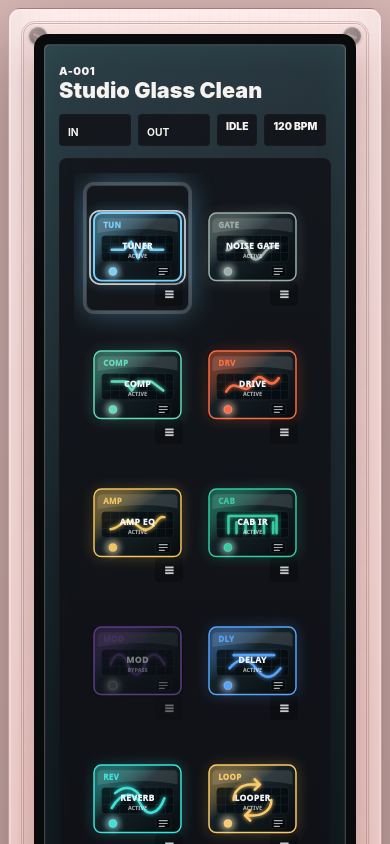
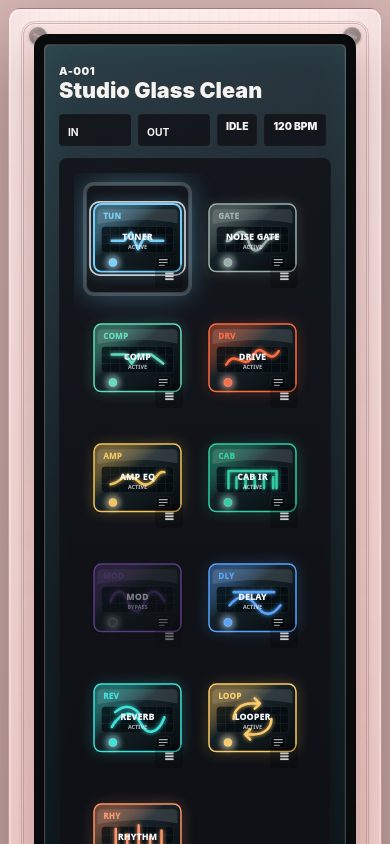
Before and after one commit to kimyounggaur/Guitar-Muti-Effector, a React (Vite) app: page / in a window 390 px wide. Shown: the top 844 px of the page. Built offline with nearby package versions, Linux system fonts and the light colour scheme.

Commit message:
Reduce LCD effect block height

```diff
--- a/src/styles/hardware.css
+++ b/src/styles/hardware.css
@@ -1,4 +1,8 @@
 .hardware-app {
+  --lcd-effect-block-height: clamp(104px, 7.1vw, 116px);
+  --lcd-effect-block-height-mobile: 108px;
+  --lcd-effect-rail-min-height: 292px;
+  --lcd-effect-window-min-height: 312px;
   min-height: 100vh;
   background:
     radial-gradient(circle at 50% -10%, rgba(30, 107, 138, 0.22), transparent 42%),
@@ -1364,22 +1368,22 @@
 }
 
 .screen-glass {
-  grid-template-rows: auto minmax(360px, 1fr) auto;
+  grid-template-rows: auto minmax(var(--lcd-effect-window-min-height), 1fr) auto;
   min-height: clamp(520px, 43vw, 700px);
 }
 
 .screen-chain-window {
-  min-height: 360px;
+  min-height: var(--lcd-effect-window-min-height);
   overflow: hidden;
 }
 
 .lcd-chain-rail {
   display: grid;
   grid-template-columns: repeat(auto-fit, minmax(128px, 1fr));
-  grid-auto-rows: minmax(126px, auto);
+  grid-auto-rows: minmax(var(--lcd-effect-block-height), auto);
   align-items: stretch;
   gap: 16px;
-  min-height: 340px;
+  min-height: var(--lcd-effect-rail-min-height);
   overflow-x: hidden;
   overflow-y: auto;
   padding: 16px;
@@ -1395,13 +1399,13 @@
 }
 
 .chain-effect-main {
-  min-height: 128px;
+  min-height: var(--lcd-effect-block-height);
 }
 
 @media (min-width: 1200px) {
   .lcd-chain-rail {
     grid-template-columns: repeat(6, minmax(118px, 1fr));
-    grid-template-rows: repeat(2, minmax(128px, 1fr));
+    grid-template-rows: repeat(2, minmax(var(--lcd-effect-block-height), 1fr));
   }
 }
 
@@ -1415,12 +1419,12 @@
   }
 
   .screen-chain-window {
-    min-height: 320px;
+    min-height: calc(var(--lcd-effect-window-min-height) - 16px);
   }
 
   .lcd-chain-rail {
     grid-template-columns: repeat(auto-fit, minmax(118px, 1fr));
-    min-height: 300px;
+    min-height: calc(var(--lcd-effect-rail-min-height) - 16px);
   }
 }
 
@@ -1434,18 +1438,19 @@
   }
 
   .screen-chain-window {
-    min-height: 420px;
+    min-height: 360px;
   }
 
   .lcd-chain-rail {
     grid-template-columns: repeat(2, minmax(0, 1fr));
-    min-height: 420px;
+    grid-auto-rows: minmax(var(--lcd-effect-block-height-mobile), auto);
+    min-height: 360px;
     gap: 12px;
     padding: 12px;
   }
 
   .chain-effect-main {
-    min-height: 118px;
+    min-height: var(--lcd-effect-block-height-mobile);
   }
 }
 
@@ -1930,7 +1935,7 @@
 /* SVG LCD effect blocks */
 .chain-effect-svg-button {
   display: block;
-  min-height: 136px;
+  min-height: var(--lcd-effect-block-height);
   border: 0;
   background: transparent;
   box-shadow: none;
@@ -1948,7 +1953,7 @@
   display: block;
   width: 100%;
   height: 100%;
-  min-height: 136px;
+  min-height: var(--lcd-effect-block-height);
   overflow: visible;
 }
 
@@ -2064,7 +2069,7 @@
 @media (max-width: 767px) {
   .chain-effect-svg-button,
   .chain-effect-svg {
-    min-height: 126px;
+    min-height: var(--lcd-effect-block-height-mobile);
   }
 }
 
```
